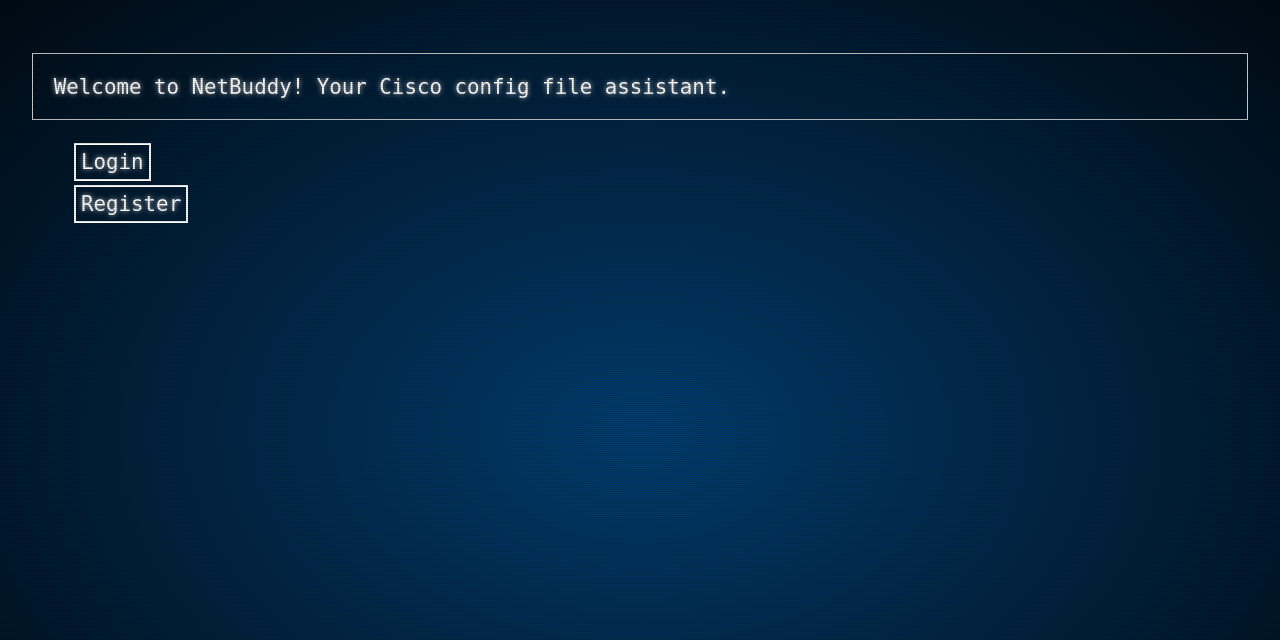
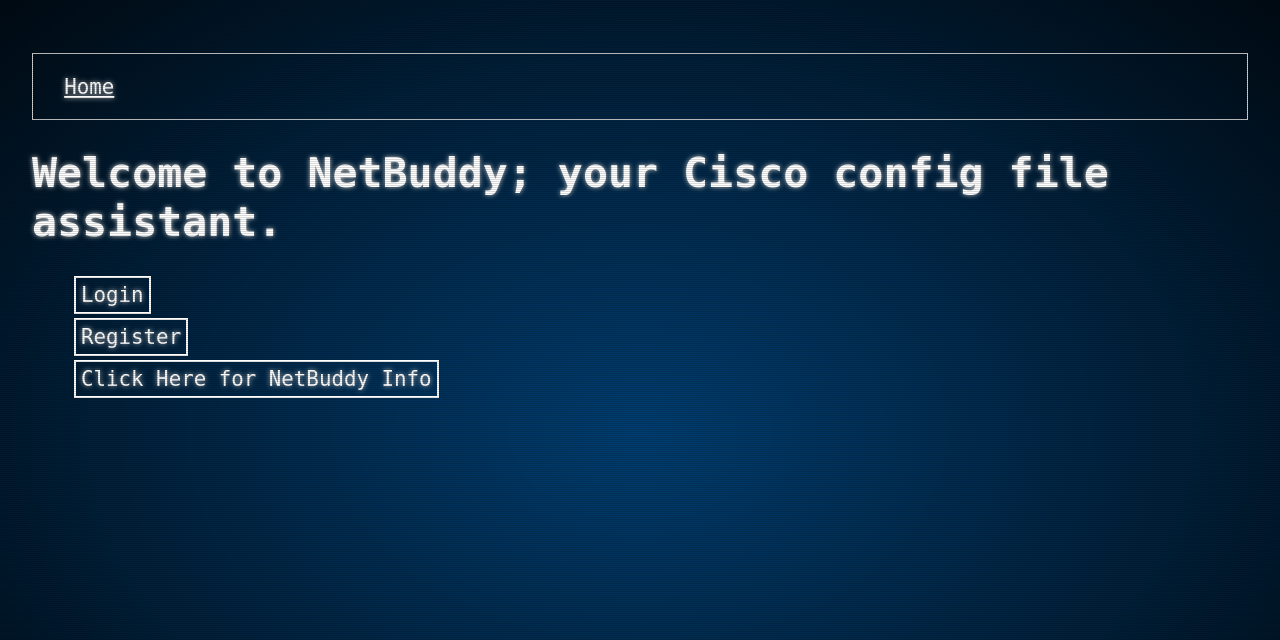
Before and after one commit to treysuiter/net-buddy, a Django app: page / in a window 1280 px wide. Shown: the top 640 px of the page. Run offline with Django 3.2, Linux system fonts and the light colour scheme; parts of the project's set-up code (start-up, migrations or seed data) failed here and were passed over.

Commit message:
moved welcome message back to home screen; addded link to readme on home screen

```diff
--- a/netbuddyapp/static/styles/base.css
+++ b/netbuddyapp/static/styles/base.css
@@ -43,7 +43,7 @@ button, .nb-button{
 /* a {text-decoration: none; color: white;} */
 a:link { text-decoration: none; color:white; }
 a:visited { text-decoration: none; color:white; }
-a:hover { text-decoration: none; color:white; }
+a:hover { text-decoration: underline; color:white; }
 a:focus { text-decoration: none; color:white; }
 
 .navList {
--- a/netbuddyapp/templates/home.html
+++ b/netbuddyapp/templates/home.html
@@ -20,12 +20,17 @@
         <p> Currently Configured Router IP: {{ current_netbuddy_user.current_router_ip}}</p>
         <p> Currently Configured TFTP IP: {{ current_netbuddy_user.tftp_ip}}</p>
     {% else %}
+    <h1> Welcome to NetBuddy; your Cisco config file assistant.</h1>
      <ul>
         <form action="{% url 'netbuddyapp:login' %}">
         <input type="submit" class="nb-button" value="Login" />
         </form>
         <form action="{% url 'netbuddyapp:register' %}">
         <input type="submit" class="nb-button" value="Register" />
+        </form>
+        <form action='http://github.com/treysuiter/net-buddy/blob/master/README.md' target="_blank">
+        <input type="submit" class="nb-button" value="Click Here for NetBuddy Info" />
+        </form>
     </ul>
     {% endif %}
 {% endblock %}
--- a/netbuddyapp/templates/shared/base.html
+++ b/netbuddyapp/templates/shared/base.html
@@ -17,15 +17,13 @@
      <nav id="site-nav">
         <ol class="navList">
             {% with url_name=request.resolver_match.url_name %}
+            <li class="navList__route {% if url_name == 'home' %}active{% endif %}"><a href="{% url 'netbuddyapp:home' %}">Home</a></li>
             {% if user.is_authenticated %}
-            <li class="navList__route {% if url_name == 'home' %}active{% endif %}"><a href="{% url 'netbuddyapp:home' %}">Home</a></li>
             |<li class="navList__route {% if url_name == 'routerconfig' or url_name == 'routerconfiglist' or url_name == 'routerconfigform' or url_name == 'routerconfigedit'%}active{% endif %}"><a href="{% url 'netbuddyapp:routerconfiglist' %}">My Router Configs</a></li>|
             <li class="navList__route {% if url_name == 'routercurrentinfo' %}active{% endif %}"><a id="current-router-info-link" href="{% url 'netbuddyapp:routercurrentinfo' %}">Current Router Config Info</a></li>|
             <li class="navList__route {% if url_name == 'routercommands' %}active{% endif %}"><a href="{% url 'netbuddyapp:routercommands' %}">Router Show Commands</a></li>|
             <li class="navList__route"><a href="{% url 'netbuddyapp:logout' %}">Logout</a></li>|
             <li class="navList__route"><a href='http://github.com/treysuiter/net-buddy/blob/master/README.md' target="_blank">About</a></li>
-            {% else %}
-            <li>Welcome to NetBuddy! Your Cisco config file assistant.</li>
             {% endif %}
             {% endwith %}
         </ol>
```
